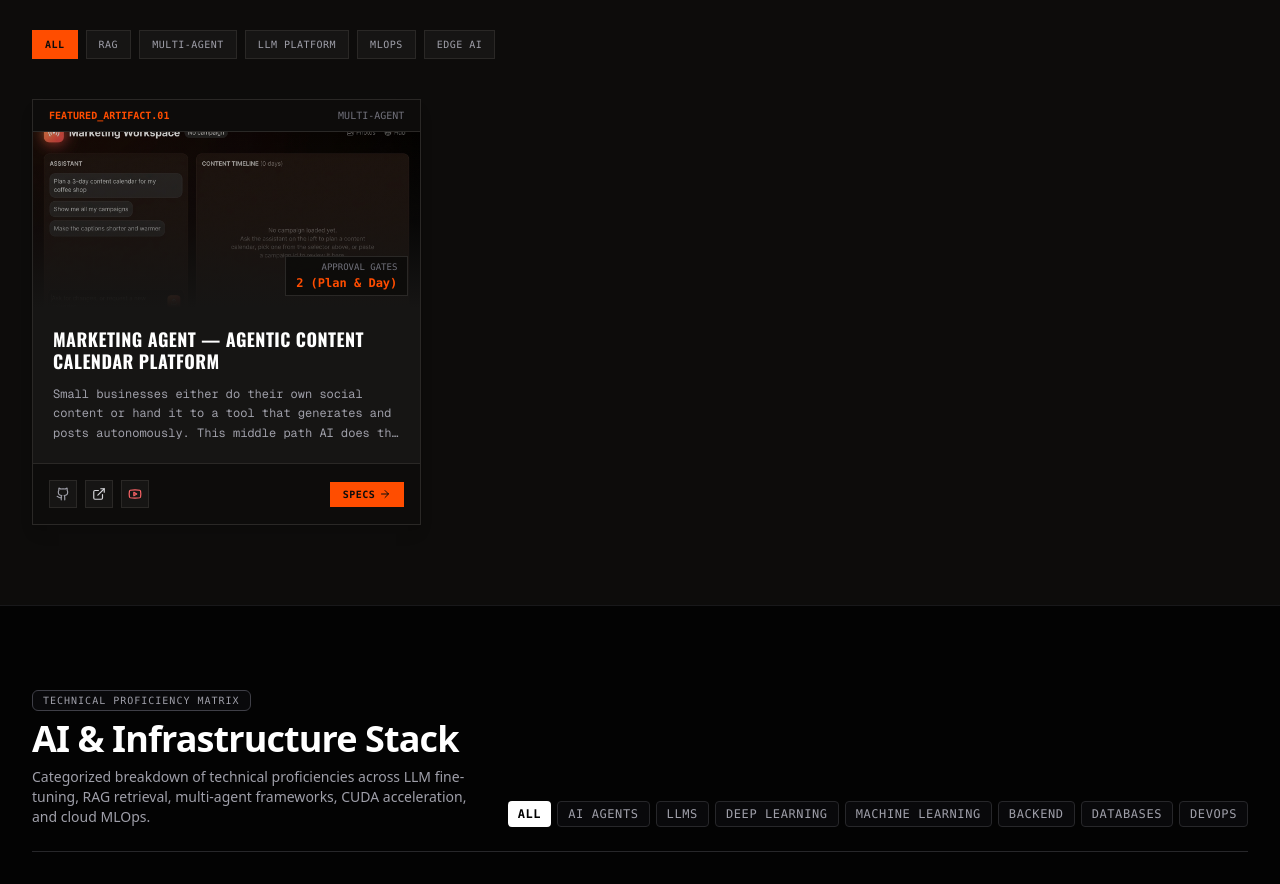
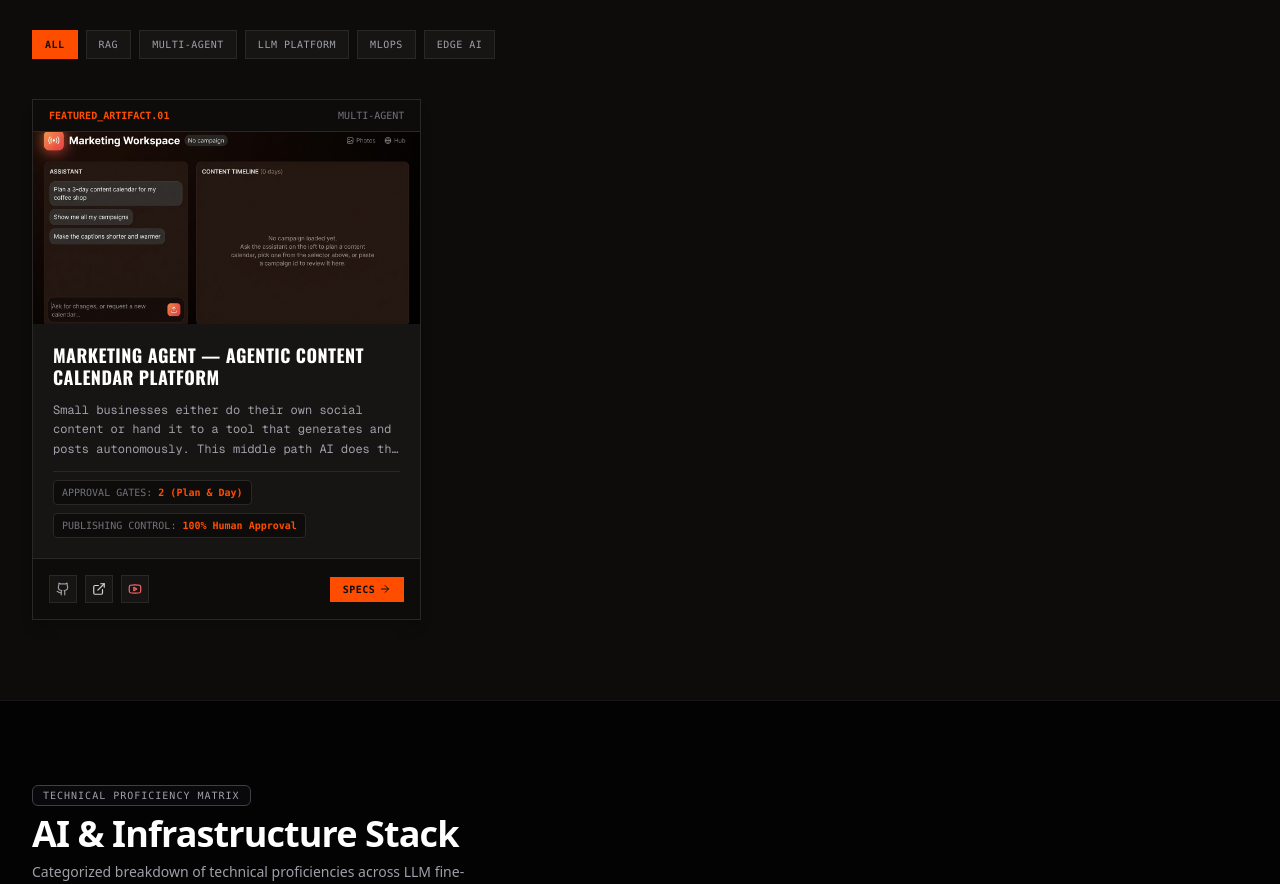
Before and after one commit to Nestcy/Portfolio_Web, a React (Vite) app: page / in a window 1280 px wide. Shown: the part 840-1724 px from the top of the page. Built offline with nearby package versions, Linux system fonts and the light colour scheme; no server answers; the database is empty.

Commit message:
feat(ui): refactor project card and modal visuals
Clean up cover image presentation in the project cards and details modal. Switched to consistent object-contain formatting and removed obstructive overlays for a cleaner, professional look.

```diff
--- a/src/components/ProjectDetailsModal.tsx
+++ b/src/components/ProjectDetailsModal.tsx
@@ -67,15 +67,14 @@ export const ProjectDetailsModal: React.FC<ProjectDetailsModalProps> = ({ projec
           {/* Tab 1: Overview */}
           {activeTab === 'overview' && (
             <div className="space-y-6">
-              {/* Cover Image & Links */}
-              <div className="relative rounded-lg overflow-hidden border border-zinc-800 group">
+              {/* Cover Image & Action Links */}
+              <div className="rounded-lg overflow-hidden border border-zinc-800 bg-black">
                 <img
                   src={project.coverImage}
                   alt={project.title}
-                  className="w-full h-56 sm:h-72 object-cover opacity-90"
+                  className="w-full max-h-96 object-contain bg-black"
                 />
-                <div className="absolute inset-0 bg-gradient-to-t from-black via-black/40 to-transparent flex items-end p-5">
-                  <div className="flex flex-wrap items-center gap-2.5 w-full">
+                <div className="p-3.5 bg-zinc-950 border-t border-zinc-800 flex flex-wrap items-center gap-2.5">
                   <a
                     href={project.githubUrl}
                     target="_blank"
@@ -109,7 +108,6 @@ export const ProjectDetailsModal: React.FC<ProjectDetailsModalProps> = ({ projec
                       <span>Video Demo</span>
                     </a>
                   )}
-                  </div>
                 </div>
               </div>
 
--- a/src/components/ProjectsSection.tsx
+++ b/src/components/ProjectsSection.tsx
@@ -85,22 +85,13 @@ export const ProjectsSection: React.FC = () => {
                   <span className="text-zinc-500 uppercase">{project.category}</span>
                 </div>
 
-                {/* Cover Image */}
-                <div className="relative h-44 overflow-hidden bg-black cursor-pointer" onClick={() => setSelectedProject(project)}>
+                {/* Cover Image Preview (Clean and Unobstructed) */}
+                <div className="relative h-48 overflow-hidden bg-black cursor-pointer" onClick={() => setSelectedProject(project)}>
                   <img
                     src={project.coverImage}
                     alt={project.title}
-                    className="w-full h-full object-cover group-hover:scale-105 transition-transform duration-300 opacity-80 group-hover:opacity-100"
+                    className="w-full h-full object-cover group-hover:scale-105 transition-transform duration-300"
                   />
-                  <div className="absolute inset-0 bg-gradient-to-t from-[#161514] via-[#161514]/30 to-transparent" />
-
-                  {/* Primary Metric Tag */}
-                  {project.metrics[0] && (
-                    <div className="absolute bottom-3 right-3 bg-[#0d0c0b]/90 backdrop-blur border border-[#2a2826] px-2.5 py-1 text-right font-mono">
-                      <div className="text-[9px] text-zinc-500 uppercase">{project.metrics[0].label}</div>
-                      <div className="text-xs font-bold text-[#ff4d00]">{project.metrics[0].value}</div>
-                    </div>
-                  )}
                 </div>
 
                 {/* Body Content */}
@@ -114,6 +105,18 @@ export const ProjectsSection: React.FC = () => {
                   <p className="text-xs text-zinc-400 leading-relaxed line-clamp-3 font-geist">
                     {project.description}
                   </p>
+
+                  {/* Evaluation Metrics (Rendered in card body, NOT on image preview) */}
+                  {project.metrics && project.metrics.length > 0 && (
+                    <div className="pt-2 border-t border-[#2a2826] flex flex-wrap gap-2 font-mono">
+                      {project.metrics.slice(0, 2).map((m, mIdx) => (
+                        <div key={mIdx} className="px-2 py-1 bg-[#0d0c0b] border border-[#2a2826] text-[10px] flex items-center space-x-1.5 rounded-sm">
+                          <span className="text-zinc-500 uppercase">{m.label}:</span>
+                          <span className="text-[#ff4d00] font-bold">{m.value}</span>
+                        </div>
+                      ))}
+                    </div>
+                  )}
                 </div>
               </div>
 
```
Lines whose indentation alone changed are shown as unchanged.
